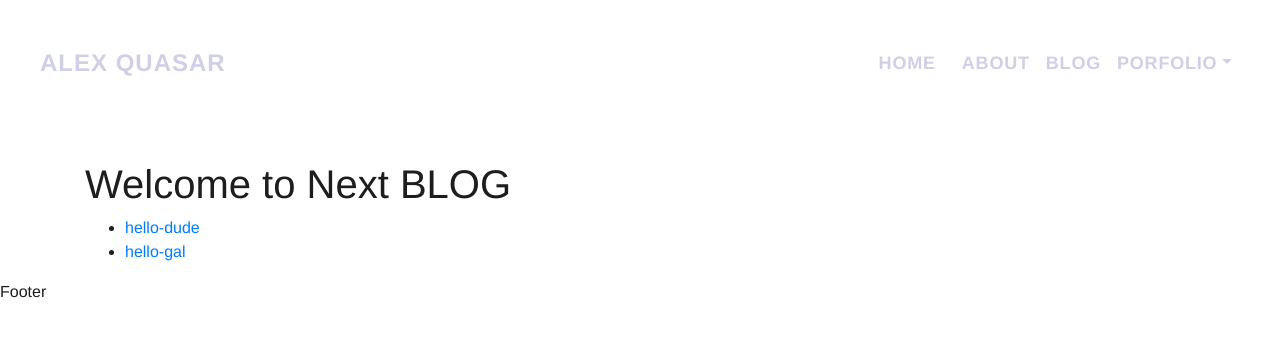
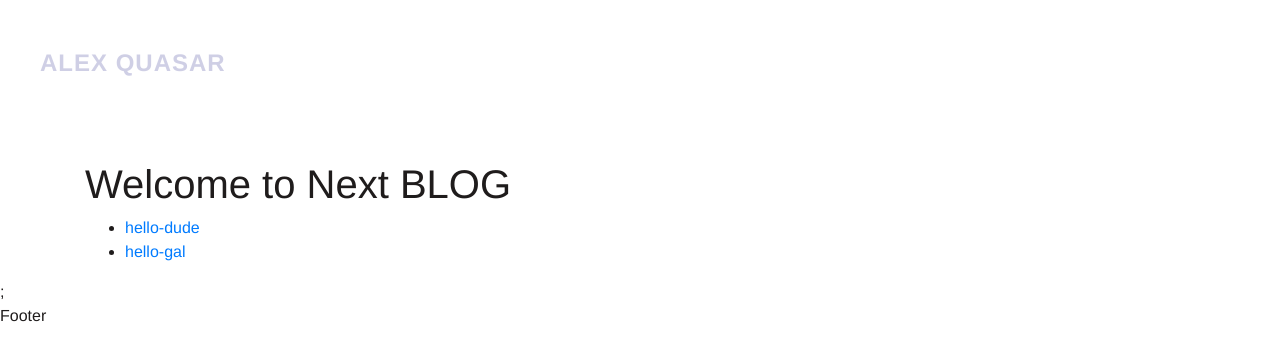
Before and after one commit to arhoy/jerga-next-js-portfolio, a Next.js app: page /blog in a window 1280 px wide. Shown: the top 360 px of the page. Built offline with nearby package versions, Linux system fonts and the light colour scheme; what auth0-js would draw is missing.

Commit message:
inform header about authentication

```diff
--- a/components/auth/Logout.js
+++ b/components/auth/Logout.js
@@ -1,7 +1,14 @@
 import React from 'react';
-
+import auth0 from '../../services/auth0';
 const Logout = () => {
-  return <span className='nav-link port-navbar-link clickable'>Logout</span>;
+  const logout = () => {
+    auth0.logout();
+  };
+  return (
+    <span onClick={logout} className='nav-link port-navbar-link clickable'>
+      Logout
+    </span>
+  );
 };
 
 export default Logout;
--- a/components/layout/BasicLayout.js
+++ b/components/layout/BasicLayout.js
@@ -2,12 +2,13 @@ import React from 'react';
 import Header from './Header';
 import Footer from './Footer';
 
-const BasicLayout = ({ children, className }) => {
+const BasicLayout = ({ children, className, isAuth }) => {
+  console.log('auth from base layout', isAuth);
   return (
-    <div className="layout-container">
-      <Header />
+    <div className='layout-container'>
+      <Header isAuth={isAuth} />
       <main className={`cover ${className}`}>
-        <div className="wrapper">{children}</div>
+        <div className='wrapper'>{children}</div>
       </main>
       <Footer />
     </div>
--- a/components/layout/BasicPage.js
+++ b/components/layout/BasicPage.js
@@ -5,14 +5,8 @@ import { Container } from 'reactstrap';
 
 const BasicPage = ({ children, className }) => {
   return (
-    <div className='layout-container'>
-      <Header />
-      <main className={`cover`}>
-        <div className={`pd-t10 wrapper ${className}`}>
-          <Container>{children}</Container>
-        </div>
-      </main>
-      <Footer />
+    <div className='pd-t10'>
+      <Container>{children}</Container>
     </div>
   );
 };
--- a/components/layout/Header.js
+++ b/components/layout/Header.js
@@ -16,7 +16,6 @@ import BsNavLink from '../links/BsNavLink';
 
 import '../../scss/components/header.scss';
 import Link from 'next/link';
-import auth0 from '../../services/auth0';
 import Login from '../auth/Login';
 import Logout from '../auth/Logout';
 
@@ -35,7 +34,7 @@ export default class Header extends React.Component {
     });
   }
   render() {
-    console.log('my app', auth0.isAuthenticated());
+    console.log('Thesare are the header frpors', this.props);
     return (
       <div>
         <Navbar
@@ -70,25 +69,33 @@ export default class Header extends React.Component {
               </NavItem>
               <UncontrolledDropdown className='port-navbar-link' nav inNavbar>
                 <DropdownToggle className='port-navbar-link' nav caret>
-                  Porfolio
+                  Explore
                 </DropdownToggle>
                 <DropdownMenu right>
-                  <DropdownItem>CraveJs</DropdownItem>
-                  <DropdownItem>Dash-Intel</DropdownItem>
+                  <DropdownItem>
+                    <Link href='/blog'>
+                      <a className='Header__link'> Blog </a>
+                    </Link>
+                  </DropdownItem>
                   <DropdownItem>
                     <Link href='/portfolios'>
-                      <a> Portfolio </a>
+                      <a className='Header__Link'> Portfolio </a>
                     </Link>
                   </DropdownItem>
                   <DropdownItem divider />
-                  <DropdownItem>
-                    <Login />
-                  </DropdownItem>
-                  <DropdownItem>
-                    <Logout />
-                  </DropdownItem>
                 </DropdownMenu>
               </UncontrolledDropdown>
+              <NavItem className='port-navbar-item'>
+                {this.props.isAuth ? (
+                  <div>
+                    <Logout />
+                  </div>
+                ) : (
+                  <div>
+                    <Login />
+                  </div>
+                )}
+              </NavItem>
             </Nav>
           </Collapse>
         </Navbar>
--- a/pages/_app.js
+++ b/pages/_app.js
@@ -1,5 +1,9 @@
 import React from 'react';
-import App from 'next/app';
+import App, { Container as NextContainer } from 'next/app';
+
+import BasicLayout from '../components/layout/BasicLayout';
+
+import auth0 from '../services/auth0';
 
 // styles: order is critical
 import 'bootstrap/dist/css/bootstrap.min.css';
@@ -10,17 +14,33 @@ class MyApp extends App {
   // every single page in your application. This disables the ability to
   // perform automatic static optimization, causing every page in your app to
   // be server-side rendered.
-  //
-  // static async getInitialProps(appContext) {
-  //   // calls page's `getInitialProps` and fills `appProps.pageProps`
-  //   const appProps = await App.getInitialProps(appContext);
-  //
-  //   return { ...appProps }
-  // }
+
+  static async getInitialProps({ Component, router, ctx }) {
+    // calls page's `getInitialProps` and fills `appProps.pageProps`
+    let pageProps = {};
+    const isAuthenticated = process.browser
+      ? auth0.clientAuth()
+      : auth0.serverAuth(ctx.req);
+
+    if (Component.getInitialProps) {
+      pageProps = await Component.getInitialProps(ctx);
+    }
+
+    return { pageProps, isAuthenticated };
+  }
 
   render() {
-    const { Component, pageProps } = this.props;
-    return <Component {...pageProps} />;
+    // pass page Props into component ? what is page props
+    // pass isAuthenticated into base Layout to pass into header
+
+    const { Component, pageProps, isAuthenticated } = this.props;
+    return (
+      <NextContainer>
+        <BasicLayout isAuth={isAuthenticated}>
+          <Component {...pageProps} />;
+        </BasicLayout>
+      </NextContainer>
+    );
   }
 }
 
--- a/services/auth0.js
+++ b/services/auth0.js
@@ -61,8 +61,24 @@ class Auth0 {
 
   isAuthenticated() {
     const expiresAt = Cookies.getJSON('expiresAt');
-    console.log('expires at: ', expiresAt);
     return new Date().getTime() < expiresAt;
+  }
+
+  clientAuth() {
+    return this.isAuthenticated();
+  }
+
+  serverAuth(req) {
+    if (req.headers.cookie) {
+      const expiresAtCookie = req.headers.cookie
+        .split(';')
+        .find(c => c.trim().startsWith('expiresAt='));
+
+      if (!expiresAtCookie) return undefined;
+
+      const expiresAt = expiresAtCookie.split('=')[1];
+      return new Date().getTime() < expiresAt;
+    }
   }
 }
 
```
Also changed, not shown: pages/about.js (+9 -3 lines), pages/index.js (+20 -19 lines), pages/testpage2.js (added, +8 -0 lines).
